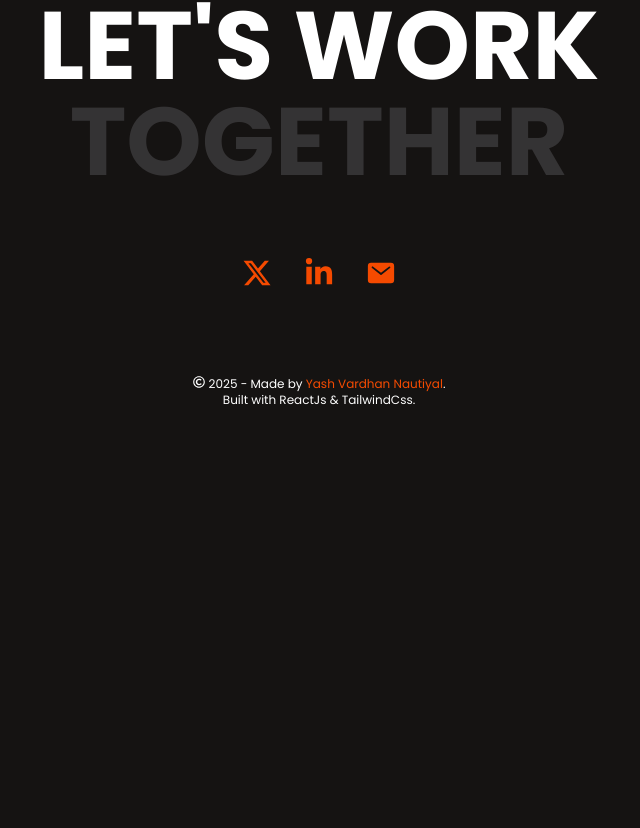
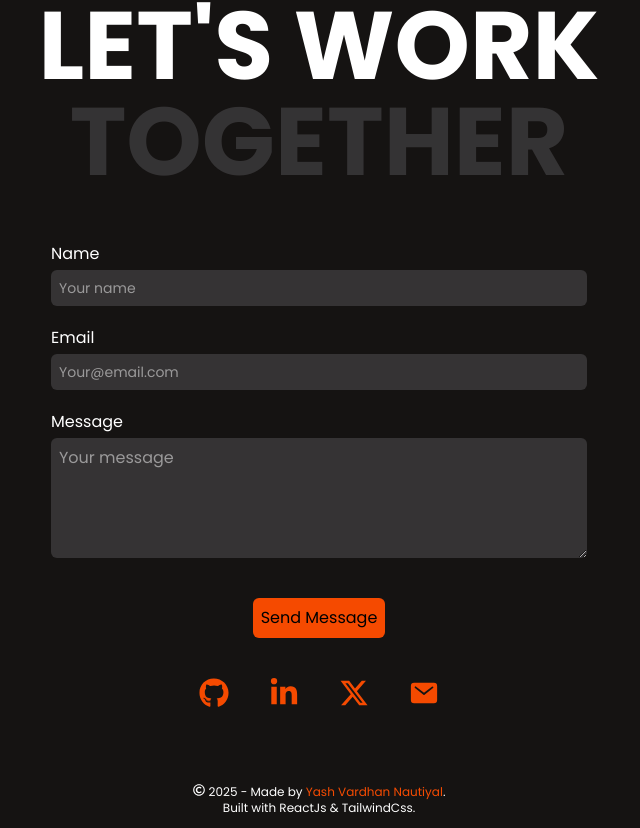
Before and after one commit to yashvardhannautiyal/Portfolio, a React (Vite) app: page / in a window 1280 px wide. Shown: the part 2998-3826 px from the top of the page, without its empty margins (321-961 px from the left). Before the commit the page ends 3418 px from the top, so only its background shows below. Built offline with nearby package versions, Linux system fonts and the light colour scheme.

Commit message:
contact component added

```diff
--- a/src/Components/Contact.jsx
+++ b/src/Components/Contact.jsx
@@ -1,22 +1,118 @@
 import { FaXTwitter } from "react-icons/fa6";
 import { FaLinkedinIn } from "react-icons/fa";
 import { IoMail } from "react-icons/io5";
-function Contact(){
-    return(
-        <div className="projects-container mt-16">
-        <div className="font-bold text-4xl sm:text-6xl md:text-8xl">
+import { FaGithub } from "react-icons/fa";
+import { useState } from "react";
+function Contact() {
+
+    const [isSubmitted, setIsSubmitted] = useState(false); // set submit false by default
+
+    // email submit functionality : web3forms (react)
+    const onSubmit = async (event) => {
+        event.preventDefault();
+        const formData = new FormData(event.target);
+
+        formData.append("access_key", "e88ea4ee-6cb6-4de4-ac41-2d5c42f51cdc");
+
+        const object = Object.fromEntries(formData);
+        const json = JSON.stringify(object);
+
+        const res = await fetch("https://api.web3forms.com/submit", {
+          method: "POST",
+          headers: {
+            "Content-Type": "application/json",
+            Accept: "application/json"
+          },
+          body: json
+        }).then((res) => res.json());
+
+        if (res.success) {
+          console.log("Success", res);
+          setIsSubmitted(true); //set submit to true
+        }
+      };
+
+  return (
+    <div className="contact-container mt-16 flex flex-col justify-center items-center">
+      <div className="head-container font-bold text-4xl sm:text-6xl md:text-8xl">
         <p className="text-white flex justify-center">LET'S WORK</p>
         <p className="font-color1 flex justify-center">TOGETHER</p>
       </div>
-        <div className = "logocontainer text-orange-600 flex justify-center mt-14">
-        <div className="flex py-3 gap-8 text-3xl font-extrabold">
+
+      <section className="mt-8">
+        <form onSubmit={onSubmit}
+        className="text-white w-sm sm:w-xl p-5" >
+          <div className="name-container flex flex-col">
+            <label>Name</label>
+            <input
+            name="name"
+              type="text"
+              placeholder="Your name"
+              className="background3 p-2 rounded-md mt-1 text-sm"
+              required
+            />
+          </div>
+          <div className="email-container flex flex-col mt-5">
+            <label>Email</label>
+            <input
+            name="email"
+              type="email"
+              placeholder="Your@email.com"
+              className="background3 p-2 rounded-md mt-1 text-sm"
+              required
+            />
+          </div>
+          <div className="message-container flex flex-col mt-5">
+            <label htmlFor="">Message</label>
+            <textarea
+            name="message"
+              placeholder="Your message"
+              className="background3 p-2 rounded-md h-30 mt-1"
+              required
+            />
+          </div>
+          </form>
+          <div className="btn-container flex justify-center">
+          <button
+            type="submit"
+            className="bg-orange-600 mt-2 sm:mt-5 rounded-md p-2 flex justify-center hover:cursor-pointer hover:bg-orange-500 w-86 sm:w-fit"
+          >
+            {isSubmitted ? "Thank You!" : "Send Message"}
+          </button>
+          </div>
+
+        <div className="social-container mt-10 text-3xl font-bold flex text-orange-600 gap-10 justify-center">
+          <a
+            href="https://github.com/yashvardhannautiyal"
+            target="_blank"
+            className="hover:text-orange-400"
+          >
+            <FaGithub />
+          </a>
+          <a
+            href="https://www.linkedin.com/in/yash-vardhan-nautiyal/"
+            target="_blank"
+            className="hover:text-orange-400"
+          >
+            <FaLinkedinIn />
+          </a>
+          <a
+            href="https://x.com/YashVardhan228"
+            target="_blank"
+            className="hover:text-orange-400"
+          >
             <FaXTwitter />
-        <FaLinkedinIn />
+          </a>
+          <a
+            href=""
+            target="_blank"
+            className="hover:text-orange-400"
+          >
             <IoMail />
-
+          </a>
         </div>
+      </section>
     </div>
-        </div>
-    )
+  );
 }
 export default Contact;
--- a/src/index.css
+++ b/src/index.css
@@ -4,6 +4,10 @@
     background-color: #151312;
 }
 .background2:hover{
+    background-color: rgba(182, 180, 189, 0.2);
+}
+
+.background3{
     background-color: rgba(182, 180, 189, 0.2);
 }
 
```
Lines whose indentation alone changed are shown as unchanged.
